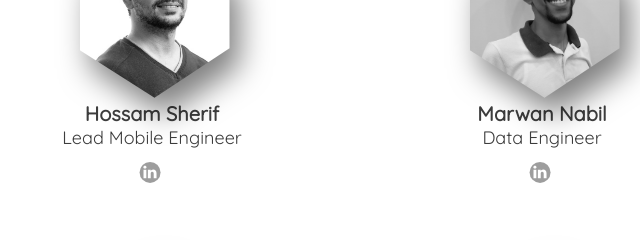
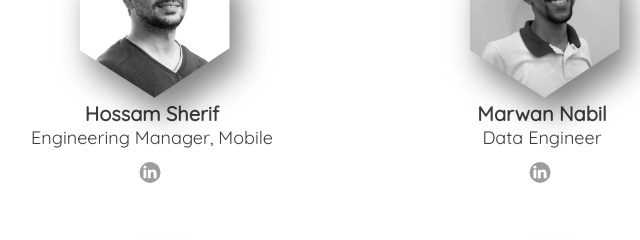
Before and after one commit to mo-rubikal/mohamed-mahmoud.github.io, a plain HTML site: page team.html in a window 1280 px wide. Shown: the part 1960-2200 px from the top of the page, 98-738 px from the left. Drawn offline with nearby package versions, Linux system fonts and the light colour scheme.

Commit message:
Fix title

```diff
--- a/team.html
+++ b/team.html
@@ -235,7 +235,7 @@
                         </div>
                         <div class="details-team">
                             <h1 class="name">Hossam Sherif</h1>
-                            <p class="job">Lead Mobile Engineer</p>
+                            <p class="job">Engineering Manager, Mobile</p>
                             <ul class="social-team">
                                 <li>
                                     <a href="https://www.linkedin.com/in/hossamsherif" target="_blank">
```
